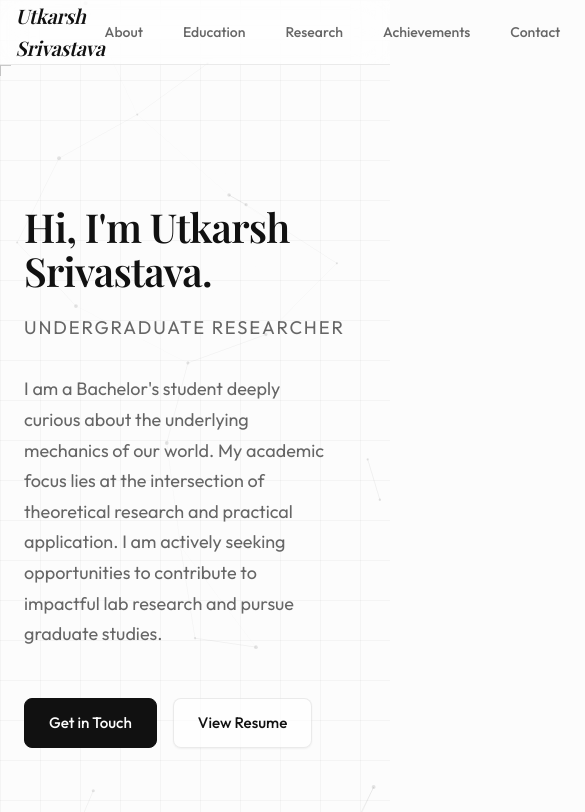
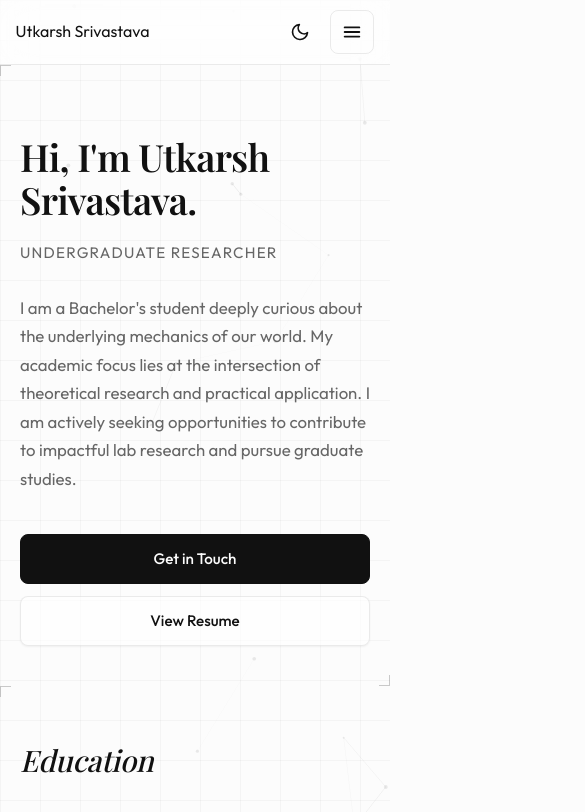
Before and after one commit to Xanviere/PersonalWebsite, a React (Vite) app: page / in a window 390 px wide. Shown: the top 812 px of the page, 585 px wide, since content can reach past the window. Built offline with nearby package versions, Linux system fonts and the light colour scheme; a web font is replaced by a local one.

Commit message:
Add responsive mobile navigation, fluid typography, and mobile performance optimizations

```diff
--- a/index.html
+++ b/index.html
@@ -3,7 +3,7 @@
   <head>
     <meta charset="UTF-8" />
     <link rel="icon" type="image/svg+xml" href="/favicon.svg" />
-    <meta name="viewport" content="width=device-width, initial-scale=1.0" />
+    <meta name="viewport" content="width=device-width, initial-scale=1.0, viewport-fit=cover" />
     <title>Utkarsh Srivastava - Academic Portfolio</title>
   </head>
   <body>
--- a/src/components/AnimatedBackground.jsx
+++ b/src/components/AnimatedBackground.jsx
@@ -1,4 +1,4 @@
-import React, { useCallback } from "react";
+import React, { useCallback, useMemo } from "react";
 import Particles from "react-tsparticles";
 import { loadSlim } from "tsparticles-slim";
 
@@ -9,47 +9,61 @@ export default function AnimatedBackground({ theme }) {
 
   const color = theme === 'dark' ? '#ffffff' : '#000000';
 
-  return (
-    <div style={{ position: 'fixed', top: 0, left: 0, width: '100vw', height: '100vh', zIndex: -2, pointerEvents: 'none' }}>
-      <Particles
-        id="tsparticles"
-        init={particlesInit}
-        options={{
+  const isTouchDevice = typeof window !== 'undefined' && ('ontouchstart' in window || navigator.maxTouchPoints > 0);
+  const prefersReducedMotion = typeof window !== 'undefined' && window.matchMedia && window.matchMedia('(prefers-reduced-motion: reduce)').matches;
+
+  const options = useMemo(() => ({
     background: { color: { value: "transparent" } },
     fpsLimit: 60,
     interactivity: {
       events: {
-              onHover: { enable: true, mode: "grab" },
+        onHover: {
+          enable: !isTouchDevice,
+          mode: "grab"
+        },
         resize: true,
       },
       modes: {
-              grab: { distance: 140, links: { opacity: theme === 'dark' ? 0.3 : 0.15 } },
+        grab: {
+          distance: 140,
+          links: { opacity: theme === 'dark' ? 0.25 : 0.12 }
+        },
       },
     },
     particles: {
       color: { value: color },
       links: {
         color: color,
-              distance: 150,
+        distance: 140,
         enable: true,
-              opacity: theme === 'dark' ? 0.1 : 0.04,
+        opacity: theme === 'dark' ? 0.08 : 0.035,
         width: 1,
       },
       move: {
         direction: "none",
-              enable: true,
+        enable: !prefersReducedMotion,
         outModes: { default: "bounce" },
         random: false,
-              speed: 0.4,
+        speed: prefersReducedMotion ? 0 : 0.35,
         straight: false,
       },
-            number: { density: { enable: true, area: 800 }, value: 60 },
-            opacity: { value: theme === 'dark' ? 0.2 : 0.1 },
+      number: {
+        density: { enable: true, area: 900 },
+        value: isTouchDevice ? 32 : 55
+      },
+      opacity: { value: theme === 'dark' ? 0.18 : 0.08 },
       shape: { type: "circle" },
       size: { value: { min: 1, max: 2 } },
     },
     detectRetina: true,
-        }}
+  }), [color, theme, isTouchDevice, prefersReducedMotion]);
+
+  return (
+    <div style={{ position: 'fixed', top: 0, left: 0, width: '100vw', height: '100vh', zIndex: -2, pointerEvents: 'none' }}>
+      <Particles
+        id="tsparticles"
+        init={particlesInit}
+        options={options}
       />
     </div>
   );
--- a/src/components/Contact.jsx
+++ b/src/components/Contact.jsx
@@ -2,44 +2,36 @@ import React from 'react';
 import { personalInfo } from '../data';
 
 export default function Contact() {
+  const cleanEmail = personalInfo.email.replace('mailto:', '');
+  const mailtoUrl = personalInfo.email.startsWith('mailto:') ? personalInfo.email : `mailto:${personalInfo.email}`;
+
   return (
-    <section id="contact" className="section slide-up" style={{ paddingBottom: '20px' }}>
+    <section id="contact" className="section contact-section slide-up">
       <div className="container">
         <h2 className="section-title">Get in touch</h2>
-        <div style={{ display: 'flex', flexWrap: 'wrap', gap: '4rem', alignItems: 'flex-start' }}>
-          <div style={{ flex: '1 1 400px' }}>
-            <p className="card-text" style={{ fontSize: '1.1rem', marginBottom: '2rem' }}>
-              I'm always open to new collaborations, interesting problems, and friendly conversations about machine learning, gene expression, and theoretical computer science. Whether you want to talk about a paper, look over a research draft, or just build something cool together, I'd love to connect.
+        <div className="contact-grid">
+          <div className="contact-main">
+            <p className="card-text contact-description">
+              I'm always open to new collaborations, interesting problems, and friendly conversations about machine learning, bandits, gene expression networks, and theoretical computer science. Whether you want to discuss a paper, look over a research draft, or explore a joint project, I'd love to connect.
             </p>
-            <div style={{ display: 'flex', gap: '1rem' }}>
-              <a href={personalInfo.email.startsWith('mailto:') ? personalInfo.email : `mailto:${personalInfo.email}`} className="btn btn-primary" style={{ padding: '0.75rem 2rem' }}>
+            <div className="contact-actions">
+              <a href={mailtoUrl} className="btn btn-primary">
                 Email Me
               </a>
-              <a href={personalInfo.linkedin} target="_blank" rel="noreferrer" className="btn btn-secondary" style={{ padding: '0.75rem 2rem' }}>
+              <a href={personalInfo.linkedin} target="_blank" rel="noreferrer" className="btn btn-secondary">
                 LinkedIn
               </a>
             </div>
           </div>
 
-          <div style={{ flex: '1 1 300px', display: 'flex', flexDirection: 'column', gap: '1.5rem', justifyContent: 'center' }}>
-             <div>
-                <span style={{ display: 'block', fontSize: '0.875rem', color: 'var(--text-muted)', marginBottom: '0.25rem', fontFamily: 'var(--font-sans)', textTransform: 'uppercase', letterSpacing: '0.05em' }}>
-                  Direct Contact
-                </span>
-                <a
-                  href={personalInfo.email.startsWith('mailto:') ? personalInfo.email : `mailto:${personalInfo.email}`}
-                  style={{
-                    fontSize: '1.5rem',
-                    color: 'var(--text-main)',
-                    fontFamily: 'var(--font-serif)',
-                    fontWeight: '500',
-                    textDecoration: 'none',
-                    display: 'inline-block'
-                  }}
-                >
-                  {personalInfo.email.replace('mailto:', '')}
-                </a>
-             </div>
+          <div className="contact-aside">
+            <span className="contact-label">Direct Contact</span>
+            <a
+              href={mailtoUrl}
+              className="contact-email-link"
+            >
+              {cleanEmail}
+            </a>
           </div>
         </div>
       </div>
--- a/src/components/Header.jsx
+++ b/src/components/Header.jsx
@@ -1,45 +1,105 @@
-import React from 'react';
+import React, { useState, useEffect } from 'react';
 import { personalInfo } from '../data';
 
 export default function Header({ theme, toggleTheme }) {
+  const [isMenuOpen, setIsMenuOpen] = useState(false);
+
+  // Close menu when pressing Escape key
+  useEffect(() => {
+    const handleKeyDown = (e) => {
+      if (e.key === 'Escape') setIsMenuOpen(false);
+    };
+    window.addEventListener('keydown', handleKeyDown);
+    return () => window.removeEventListener('keydown', handleKeyDown);
+  }, []);
+
+  const handleLinkClick = () => {
+    setIsMenuOpen(false);
+  };
+
   return (
     <header className="header">
-      <div className="header-container" style={{ display: 'flex', justifyContent: 'space-between', alignItems: 'center', width: '100%', maxWidth: '1600px', margin: '0 auto', padding: '0 4vw' }}>
-        <a href="#" className="logo" style={{ fontFamily: 'var(--font-serif)', fontStyle: 'italic', fontWeight: 600, fontSize: '1.25rem' }}>
+      <div className="header-container">
+        <a href="#" className="logo" onClick={handleLinkClick}>
           {personalInfo.name}
         </a>
-        <div style={{ display: 'flex', alignItems: 'center', gap: '3rem' }}>
-          <nav className="nav" style={{ display: 'flex', gap: '2.5rem' }}>
+
+        {/* Desktop Navigation */}
+        <div className="header-actions">
+          <nav className="nav desktop-nav">
             <a href="#about">About</a>
             <a href="#education">Education</a>
             <a href="#research">Research</a>
             <a href="#achievements">Achievements</a>
             <a href="#contact">Contact</a>
           </nav>
+
           <button
             onClick={toggleTheme}
-            style={{
-              background: 'transparent',
-              border: 'none',
-              cursor: 'pointer',
-              color: 'var(--text-main)',
-              display: 'flex',
-              alignItems: 'center',
-              justifyContent: 'center',
-              padding: '0.5rem',
-              borderRadius: '50%',
-              transition: 'var(--transition)'
-            }}
-            aria-label="Toggle Dark Mode"
+            className="theme-toggle-btn"
+            aria-label={`Switch to ${theme === 'dark' ? 'light' : 'dark'} mode`}
           >
             {theme === 'dark' ? (
-              <svg width="20" height="20" viewBox="0 0 24 24" fill="none" stroke="currentColor" strokeWidth="2" strokeLinecap="round" strokeLinejoin="round"><circle cx="12" cy="12" r="5"></circle><line x1="12" y1="1" x2="12" y2="3"></line><line x1="12" y1="21" x2="12" y2="23"></line><line x1="4.22" y1="4.22" x2="5.64" y2="5.64"></line><line x1="18.36" y1="18.36" x2="19.78" y2="19.78"></line><line x1="1" y1="12" x2="3" y2="12"></line><line x1="21" y1="12" x2="23" y2="12"></line><line x1="4.22" y1="19.78" x2="5.64" y2="18.36"></line><line x1="18.36" y1="5.64" x2="19.78" y2="4.22"></line></svg>
+              <svg width="20" height="20" viewBox="0 0 24 24" fill="none" stroke="currentColor" strokeWidth="2" strokeLinecap="round" strokeLinejoin="round">
+                <circle cx="12" cy="12" r="5"></circle>
+                <line x1="12" y1="1" x2="12" y2="3"></line>
+                <line x1="12" y1="21" x2="12" y2="23"></line>
+                <line x1="4.22" y1="4.22" x2="5.64" y2="5.64"></line>
+                <line x1="18.36" y1="18.36" x2="19.78" y2="19.78"></line>
+                <line x1="1" y1="12" x2="3" y2="12"></line>
+                <line x1="21" y1="12" x2="23" y2="12"></line>
+                <line x1="4.22" y1="19.78" x2="5.64" y2="18.36"></line>
+                <line x1="18.36" y1="5.64" x2="19.78" y2="4.22"></line>
+              </svg>
             ) : (
-              <svg width="20" height="20" viewBox="0 0 24 24" fill="none" stroke="currentColor" strokeWidth="2" strokeLinecap="round" strokeLinejoin="round"><path d="M21 12.79A9 9 0 1 1 11.21 3 7 7 0 0 0 21 12.79z"></path></svg>
+              <svg width="20" height="20" viewBox="0 0 24 24" fill="none" stroke="currentColor" strokeWidth="2" strokeLinecap="round" strokeLinejoin="round">
+                <path d="M21 12.79A9 9 0 1 1 11.21 3 7 7 0 0 0 21 12.79z"></path>
+              </svg>
+            )}
+          </button>
+
+          {/* Mobile Hamburger Toggle */}
+          <button
+            className="mobile-menu-btn"
+            onClick={() => setIsMenuOpen(!isMenuOpen)}
+            aria-label={isMenuOpen ? "Close menu" : "Open menu"}
+            aria-expanded={isMenuOpen}
+          >
+            {isMenuOpen ? (
+              <svg width="22" height="22" viewBox="0 0 24 24" fill="none" stroke="currentColor" strokeWidth="2" strokeLinecap="round" strokeLinejoin="round">
+                <line x1="18" y1="6" x2="6" y2="18"></line>
+                <line x1="6" y1="6" x2="18" y2="18"></line>
+              </svg>
+            ) : (
+              <svg width="22" height="22" viewBox="0 0 24 24" fill="none" stroke="currentColor" strokeWidth="2" strokeLinecap="round" strokeLinejoin="round">
+                <line x1="4" y1="7" x2="20" y2="7"></line>
+                <line x1="4" y1="12" x2="20" y2="12"></line>
+                <line x1="4" y1="17" x2="20" y2="17"></line>
+              </svg>
             )}
           </button>
         </div>
       </div>
+
+      {/* Mobile Navigation Drawer / Dropdown */}
+      <div className={`mobile-nav-drawer ${isMenuOpen ? 'open' : ''}`}>
+        <nav className="mobile-nav-links">
+          <a href="#about" onClick={handleLinkClick}>About</a>
+          <a href="#education" onClick={handleLinkClick}>Education</a>
+          <a href="#research" onClick={handleLinkClick}>Research & Publications</a>
+          <a href="#achievements" onClick={handleLinkClick}>Achievements</a>
+          <a href="#contact" onClick={handleLinkClick}>Contact</a>
+        </nav>
+      </div>
+
+      {/* Backdrop overlay for mobile drawer */}
+      {isMenuOpen && (
+        <div
+          className="mobile-backdrop"
+          onClick={() => setIsMenuOpen(false)}
+          aria-hidden="true"
+        />
+      )}
     </header>
   );
 }
--- a/src/index.css
+++ b/src/index.css
@@ -55,6 +55,8 @@
 
 html {
   scroll-behavior: smooth;
+  overflow-x: hidden;
+  width: 100%;
 }
 
 body {
@@ -65,6 +67,8 @@ body {
   -webkit-font-smoothing: antialiased;
   -moz-osx-font-smoothing: grayscale;
   position: relative;
+  overflow-x: hidden;
+  width: 100%;
 }
 
 ::selection {
@@ -165,6 +169,7 @@ a:hover {
   -webkit-backdrop-filter: blur(16px);
   border-bottom: 1px solid var(--border);
   z-index: 100;
+  padding-top: env(safe-area-inset-top, 0px);
 }
 
 .header-container {
@@ -172,27 +177,164 @@ a:hover {
   justify-content: space-between;
   align-items: center;
   height: 64px;
+  width: 100%;
+  max-width: 1600px;
+  margin: 0 auto;
+  padding: 0 4vw;
 }
 
-.logo {
-  font-weight: 600;
-  font-size: 1.125rem;
-  letter-spacing: -0.02em;
+.header-actions {
+  display: flex;
+  align-items: center;
+  gap: 2rem;
 }
 
-.nav {
+.desktop-nav {
   display: flex;
-  gap: 1.5rem;
+  gap: 2.25rem;
 }
 
-.nav a {
-  font-size: 0.875rem;
+.desktop-nav a {
+  font-size: 0.9rem;
   color: var(--text-muted);
   font-weight: 500;
+  transition: var(--transition);
+  padding: 0.5rem 0;
+  position: relative;
 }
 
-.nav a:hover {
+.desktop-nav a:hover {
   color: var(--text-main);
+}
+
+.theme-toggle-btn {
+  background: transparent;
+  border: 1px solid transparent;
+  cursor: pointer;
+  color: var(--text-main);
+  display: inline-flex;
+  align-items: center;
+  justify-content: center;
+  width: 44px;
+  height: 44px;
+  border-radius: 8px;
+  transition: var(--transition);
+}
+
+.theme-toggle-btn:hover {
+  border-color: var(--border);
+  background: var(--bg-card);
+}
+
+.theme-toggle-btn:active {
+  transform: scale(0.95);
+}
+
+.mobile-menu-btn {
+  display: none;
+  background: transparent;
+  border: 1px solid var(--border);
+  border-radius: 8px;
+  cursor: pointer;
+  color: var(--text-main);
+  align-items: center;
+  justify-content: center;
+  width: 44px;
+  height: 44px;
+  transition: var(--transition);
+}
+
+.mobile-menu-btn:hover {
+  background: var(--bg-card);
+  border-color: var(--border-hover);
+}
+
+.mobile-menu-btn:active {
+  transform: scale(0.95);
+}
+
+.mobile-nav-drawer {
+  display: none;
+}
+
+.mobile-backdrop {
+  display: none;
+}
+
+@media (max-width: 768px) {
+  .desktop-nav {
+    display: none;
+  }
+
+  .mobile-menu-btn {
+    display: inline-flex;
+  }
+
+  .header-actions {
+    gap: 0.5rem;
+  }
+
+  .mobile-nav-drawer {
+    display: block;
+    position: absolute;
+    top: 100%;
+    left: 0;
+    right: 0;
+    background: var(--bg-card);
+    backdrop-filter: blur(20px);
+    -webkit-backdrop-filter: blur(20px);
+    border-bottom: 1px solid var(--border);
+    padding: 1.25rem 1.5rem 1.75rem;
+    box-shadow: 0 20px 40px rgba(0, 0, 0, 0.1);
+    transform: translateY(-10px);
+    opacity: 0;
+    pointer-events: none;
+    transition: transform 0.25s cubic-bezier(0.16, 1, 0.3, 1), opacity 0.25s ease;
+    z-index: 99;
+  }
+
+  .mobile-nav-drawer.open {
+    transform: translateY(0);
+    opacity: 1;
+    pointer-events: auto;
+  }
+
+  .mobile-nav-links {
+    display: flex;
+    flex-direction: column;
+    gap: 0.5rem;
+  }
+
+  .mobile-nav-links a {
+    display: flex;
+    align-items: center;
+    min-height: 44px;
+    padding: 0.6rem 0.75rem;
+    border-radius: 8px;
+    font-size: 1.05rem;
+    font-weight: 500;
+    color: var(--text-main);
+    transition: var(--transition);
+  }
+
+  .mobile-nav-links a:hover,
+  .mobile-nav-links a:active {
+    background: var(--accent);
+    color: var(--accent-text);
+  }
+
+  .mobile-backdrop {
+    display: block;
+    position: fixed;
+    top: 64px;
+    left: 0;
+    right: 0;
+    bottom: 0;
+    background: rgba(0, 0, 0, 0.4);
+    backdrop-filter: blur(4px);
+    -webkit-backdrop-filter: blur(4px);
+    z-index: 98;
+  }
 }
 
 /* Sections */
@@ -202,48 +344,51 @@ a:hover {
 
 .section-title {
   font-family: var(--font-serif);
-  font-size: 2.25rem;
+  font-size: clamp(1.85rem, 5vw, 2.35rem);
   font-weight: 500;
-  margin-bottom: 2.5rem;
+  margin-bottom: 2rem;
   letter-spacing: -0.01em;
   color: var(--text-main);
   font-style: italic;
+  text-wrap: balance;
 }
 
 /* Hero */
 .hero {
-  padding: 140px 0 100px;
+  padding: clamp(80px, 14vw, 140px) 0 clamp(50px, 10vw, 90px);
 }
 
 .hero-title {
   font-family: var(--font-serif);
-  font-size: 4rem;
+  font-size: clamp(2.35rem, 7vw, 4rem);
   font-weight: 600;
   letter-spacing: -0.02em;
-  line-height: 1.1;
+  line-height: 1.15;
   margin-bottom: 1.25rem;
+  text-wrap: balance;
 }
 
 .hero-subtitle {
   font-family: var(--font-sans);
-  font-size: 1.15rem;
+  font-size: clamp(0.95rem, 2.5vw, 1.15rem);
   color: var(--text-muted);
   font-weight: 400;
-  margin-bottom: 2rem;
+  margin-bottom: 1.75rem;
   text-transform: uppercase;
-  letter-spacing: 0.1em;
+  letter-spacing: 0.08em;
 }
 
 .hero-about {
-  font-size: 1.125rem;
+  font-size: clamp(1.05rem, 2.5vw, 1.15rem);
   color: var(--text-muted);
   line-height: 1.7;
-  margin-bottom: 3rem;
-  max-width: 90%;
+  margin-bottom: 2.5rem;
+  max-width: 65ch;
 }
 
 .hero-links {
   display: flex;
+  flex-wrap: wrap;
   gap: 1rem;
 }
 
@@ -252,12 +397,18 @@ a:hover {
   display: inline-flex;
   align-items: center;
   justify-content: center;
-  padding: 0.75rem 1.5rem;
+  min-height: 44px;
+  padding: 0.75rem 1.75rem;
   font-size: 0.95rem;
   font-weight: 500;
   border-radius: 8px;
   transition: var(--transition);
   cursor: pointer;
+  text-decoration: none;
+}
+
+.btn:active {
+  transform: scale(0.98);
 }
 
 .btn-primary {
@@ -475,9 +626,73 @@ a:hover {
   margin-top: -0.5rem;
 }
 
+/* Contact Section */
+.contact-section {
+  padding-bottom: 40px;
+}
+
+.contact-grid {
+  display: flex;
+  flex-wrap: wrap;
+  gap: 3.5rem;
+  align-items: flex-start;
+}
+
+.contact-main {
+  flex: 1 1 380px;
+}
+
+.contact-description {
+  font-size: clamp(1rem, 2.5vw, 1.1rem);
+  line-height: 1.7;
+  margin-bottom: 2rem;
+  max-width: 65ch;
+}
+
+.contact-actions {
+  display: flex;
+  flex-wrap: wrap;
+  gap: 1rem;
+}
+
+.contact-aside {
+  flex: 1 1 260px;
+  display: flex;
+  flex-direction: column;
+  gap: 0.5rem;
+  justify-content: center;
+}
+
+.contact-label {
+  display: block;
+  font-size: 0.8rem;
+  color: var(--text-muted);
+  font-family: var(--font-sans);
+  text-transform: uppercase;
+  letter-spacing: 0.08em;
+  font-weight: 600;
+}
+
+.contact-email-link {
+  font-family: var(--font-serif);
+  font-size: clamp(1.15rem, 3.5vw, 1.45rem);
+  color: var(--text-main);
+  font-weight: 500;
+  text-decoration: none;
+  display: inline-block;
+  word-break: break-all;
+  overflow-wrap: anywhere;
+  transition: var(--transition);
+}
+
+.contact-email-link:hover {
+  text-decoration: underline;
+  text-underline-offset: 4px;
+}
+
 /* Footer */
 .footer {
-  padding: 4rem 0;
+  padding: 4rem 0 max(3rem, env(safe-area-inset-bottom, 0px));
   border-top: 1px solid var(--border);
   margin-top: 4rem;
 }
@@ -486,16 +701,23 @@ a:hover {
   display: flex;
   justify-content: space-between;
   align-items: center;
+  flex-wrap: wrap;
+  gap: 1.5rem;
 }
 
 .footer-links {
   display: flex;
   gap: 1.5rem;
+  align-items: center;
 }
 
 .footer-links a {
-  font-size: 0.875rem;
+  font-size: 0.9rem;
   color: var(--text-muted);
+  min-height: 44px;
+  display: inline-flex;
+  align-items: center;
+  transition: var(--transition);
 }
 
 .footer-links a:hover {
@@ -507,11 +729,103 @@ a:hover {
   color: var(--text-muted);
 }
 
+/* Responsive Overrides */
+@media (max-width: 768px) {
+  .section {
+    padding: 60px 0;
+  }
+
+  .container {
+    padding: 0 1.25rem;
+  }
+
+  .contact-grid {
+    gap: 2.25rem;
+  }
+}
+
 @media (max-width: 640px) {
-  .hero-title { font-size: 2.5rem; }
-  .card-header { flex-direction: column; gap: 0.25rem; }
-  .footer-container { flex-direction: column; gap: 1rem; text-align: center; }
-  .nav { display: none; }
-  .timeline-item { flex-direction: column; gap: 1rem; }
-  .timeline-marker { display: none; }
+  .section {
+    padding: 50px 0;
+  }
+
+  .hero {
+    padding: 70px 0 40px;
+  }
+
+  .hero-links {
+    flex-direction: column;
+    width: 100%;
+    gap: 0.75rem;
+  }
+
+  .hero-links .btn {
+    width: 100%;
+    justify-content: center;
+  }
+
+  .contact-actions {
+    flex-direction: column;
+    width: 100%;
+    gap: 0.75rem;
+  }
+
+  .contact-actions .btn {
+    width: 100%;
+    justify-content: center;
+  }
+
+  .spotlight-wrapper > div:last-child {
+    padding: 1.25rem !important;
+  }
+
+  .card-header {
+    flex-direction: column;
+    align-items: flex-start;
+    gap: 0.4rem;
+  }
+
+  .card-meta {
+    font-size: 0.8rem;
+  }
+
+  .paper-btn {
+    width: 100%;
+    justify-content: center;
+    padding: 0.5rem 0.85rem;
+  }
+
+  .footer-container {
+    flex-direction: column;
+    gap: 1.25rem;
+    text-align: center;
+  }
+
+  .footer-links {
+    justify-content: center;
+  }
+
+  .timeline-item {
+    gap: 1rem;
+    padding-bottom: 1.5rem;
+  }
+
+  .achievements-timeline {
+    padding-left: 0.5rem;
+  }
 }
+
+/* Reduced Motion */
+@media (prefers-reduced-motion: reduce) {
+  *, ::before, ::after {
+    animation-duration: 0.01ms !important;
+    animation-iteration-count: 1 !important;
+    transition-duration: 0.01ms !important;
+    scroll-behavior: auto !important;
+  }
+  .slide-up {
+    opacity: 1 !important;
+    transform: none !important;
+    animation: none !important;
+  }
+}
```
Lines whose indentation alone changed are shown as unchanged.
